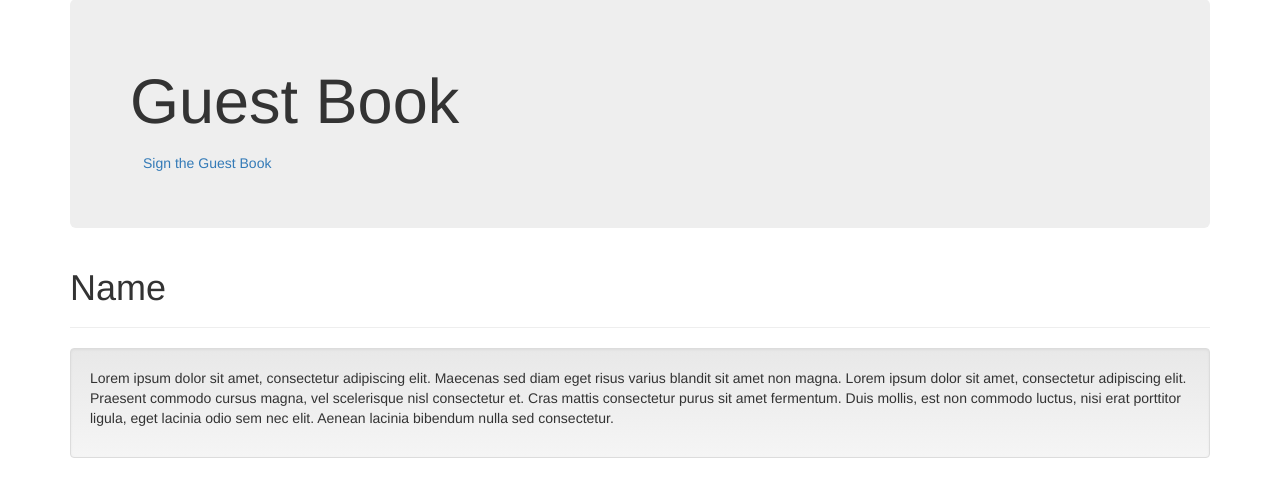
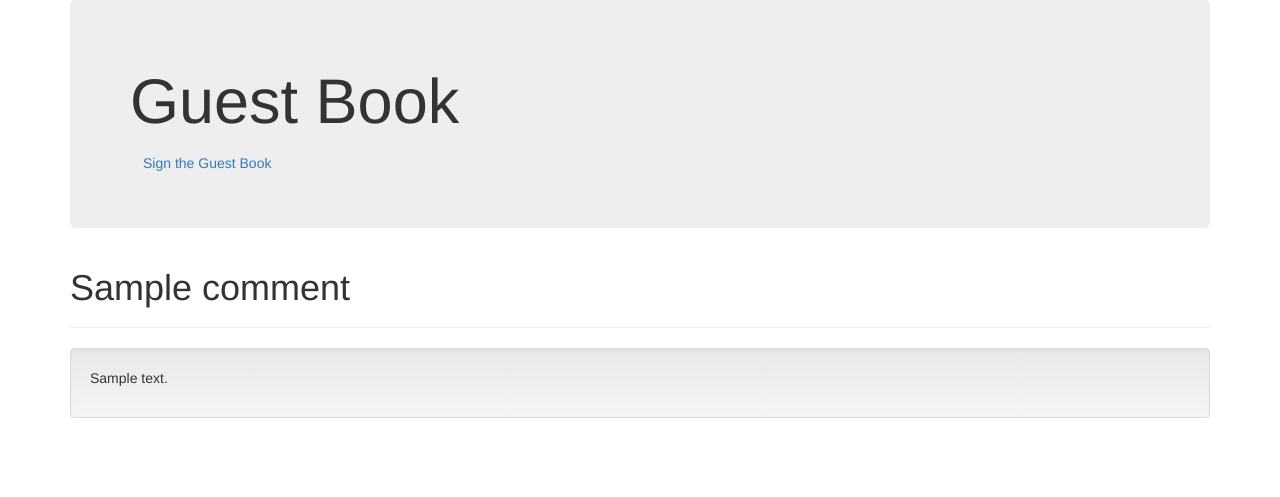
Before and after one commit to RobertNeuzil/djangoguestbook, a Django app: template guestbook/templates/guestbook/index.html in a window 1280 px wide. Shown: the part 71-568 px from the top of the page. Run offline with Django 3.2, Linux system fonts and the light colour scheme; the template is opened without the code that fills it: most values are stand-ins (such as "Sample title", 1, 10 or a date in 2020); some libraries are stand-ins or nearby versions.

Commit message:
pulling comments from database, iterating thru in template

```diff
--- a/guestbook/models.py
+++ b/guestbook/models.py
@@ -6,4 +6,6 @@ class Comment(models.Model):
 	comment = models.TextField()
 	date_added = models.DateTimeField(default=timezone.now)
 
+	def __str__(self):
+		return f"{self.name} and {self.date_added}"
 # Create your models here.
--- a/guestbook/templates/guestbook/index.html
+++ b/guestbook/templates/guestbook/index.html
@@ -29,14 +29,14 @@
         <h1>Guest Book</h1>
         <a type="button" class="btn btn-link" href="{% url 'sign' %}">Sign the Guest Book</a>
       </div>
-
+      {% for x in comments %}
       <div class="page-header">
-        <h1>Name</h1>
+        <h1>{{x.name}} </h1>
       </div>
       <div class="well">
-        <p>Lorem ipsum dolor sit amet, consectetur adipiscing elit. Maecenas sed diam eget risus varius blandit sit amet non magna. Lorem ipsum dolor sit amet, consectetur adipiscing elit. Praesent commodo cursus magna, vel scelerisque nisl consectetur et. Cras mattis consectetur purus sit amet fermentum. Duis mollis, est non commodo luctus, nisi erat porttitor ligula, eget lacinia odio sem nec elit. Aenean lacinia bibendum nulla sed consectetur.</p>
+        <p>{{ x.comment }}</p>
       </div>
-
+      {% endfor %}
     </div> <!-- /container -->
 
   </body>
--- a/guestbook/views.py
+++ b/guestbook/views.py
@@ -1,8 +1,11 @@
 from django.shortcuts import render
 from django.http import HttpResponse
+from .models import Comment
 
 def index(request):
-	return render(request, "guestbook/index.html")
+	comments = Comment.objects.order_by('-date_added')
+	context = {'comments' : comments}
+	return render(request, "guestbook/index.html", context)
 
 def sign(request):
 	return render(request, "guestbook/sign.html")
```
Also changed, not shown: db.sqlite3.
